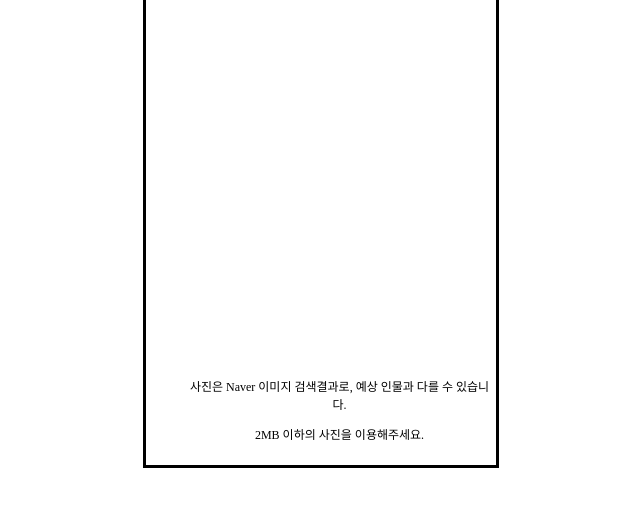
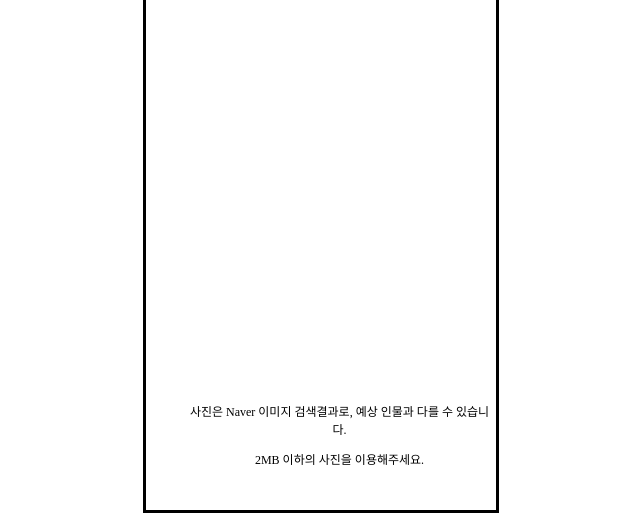
Before and after one commit to kyeongsoosoo/SimilarCelebrity, a website built with webpack: page client/index.html in a window 1280 px wide. Shown: the part 441-954 px from the top of the page, without its empty margins (319-959 px from the left). Before the commit the page ends 909 px from the top, so only its background shows below. Built offline with nearby package versions, Linux system fonts and the light colour scheme.

Commit message:
글자겹침 현상 픽스

```diff
--- a/client/style.css
+++ b/client/style.css
@@ -12,10 +12,12 @@ h1,h2{
     flex-direction: column;
     align-items: center;
 
+    position: relative;
+
     border: 3px solid black;
 
     width: 350px;
-    height: 600px;
+    height: 630px;
 
     margin: 15px auto;
 
@@ -155,7 +157,6 @@ img.my-pic{
     text-align: center;
     font-size: 12px;
 
-      position: absolute;
-
-      bottom: 10px;
+    position: absolute;
+    bottom: 30px;
   }
```
Also changed, not shown: 1 other file.
